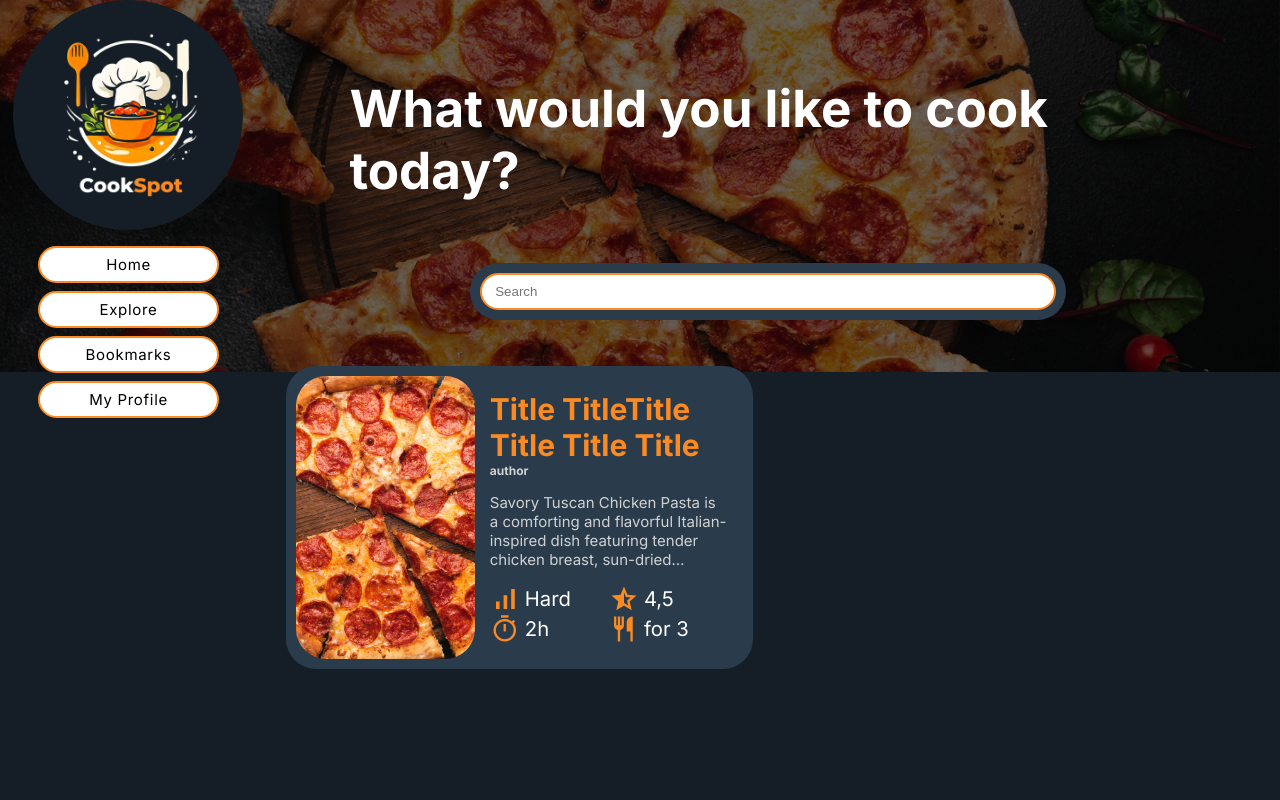
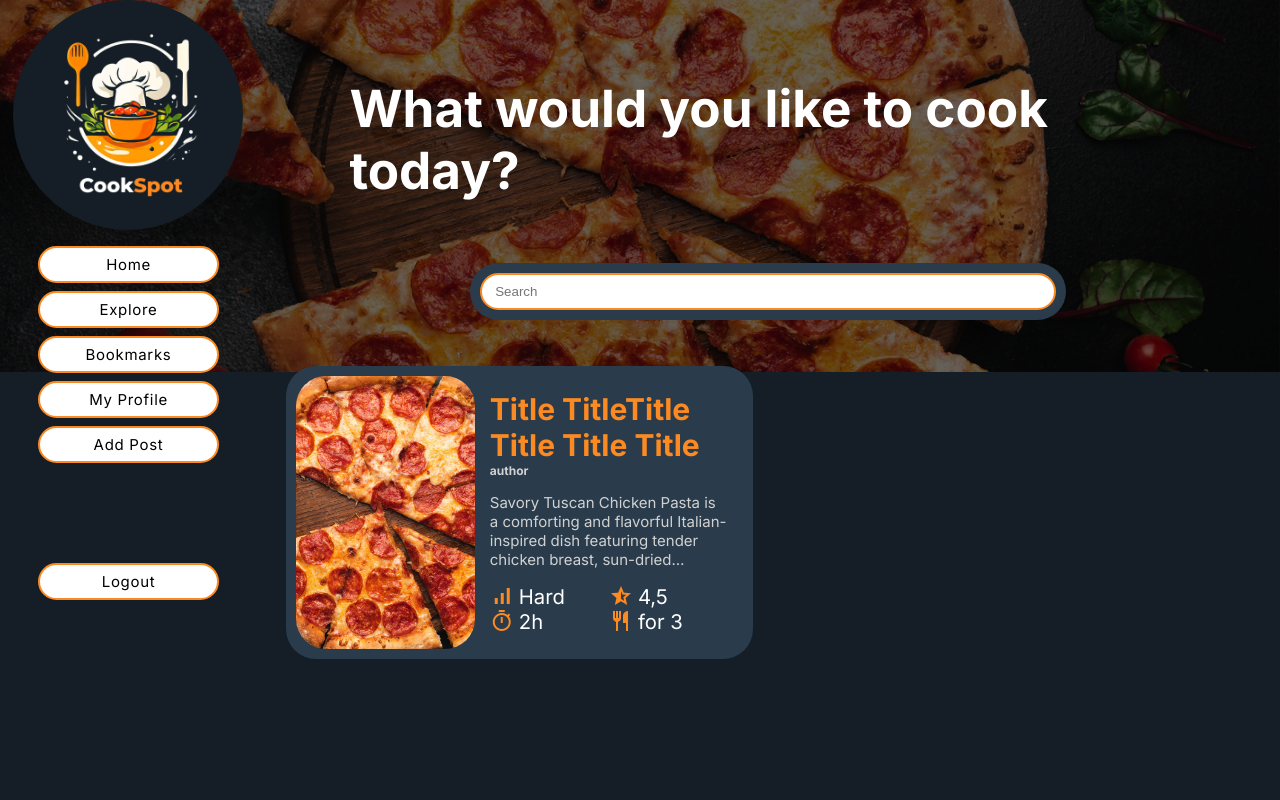
Before and after one commit to ci4m3k/CookSpot, a PHP site: page /public/views/mainpage.php in a window 1280 px wide. Run offline with PHP 8.4, Linux system fonts and the light colour scheme; the template is opened without the code that fills it, so the values that code supplies are empty; some libraries are stand-ins or nearby versions.

Commit message:
created nav.php
created separate file for navigation bar

```diff
--- a/public/css/nav.css
+++ b/public/css/nav.css
@@ -26,6 +26,9 @@
     color: #FB8A22;
 }
 
+.end{
+    margin-top: 100px;
+}
 
 ul {
     letter-spacing: 0.7px;
--- a/public/views/mainpage.php
+++ b/public/views/mainpage.php
@@ -25,24 +25,7 @@
 
 <body>
     <div class="base-container" id="bimg" >
-        <nav>
-            <img src="/img/logo3.png" alt="LOGO ALT">
-            <ul>
-                <li>
-                    <a href="#" class="button">Home</a>
-                </li>
-                <li>
-                    <a href="#" class="button">Explore</a>
-                </li>
-                <li>
-                    <a href="#" class="button">Bookmarks</a>
-                </li>
-                <li>
-                    <a href="#" class="button">My Profile</a>
-                </li>
-            </ul>
-
-        </nav>
+        <?php include_once __DIR__ . '/shared/nav.php' ?>
 
         <main>
 
--- /dev/null
+++ b/public/views/shared/nav.php
@@ -0,0 +1,41 @@
+<link rel="preconnect" href="https://fonts.googleapis.com">
+    <link rel="preconnect" href="https://fonts.gstatic.com" crossorigin>
+    <link href="https://fonts.googleapis.com/css2?family=Inter:wght@100..900&display=swap" rel="stylesheet">
+    <script src="https://kit.fontawesome.com/a33eb12e73.js" crossorigin="anonymous"></script>
+
+
+
+
+    <link rel="stylesheet" href="https://fonts.googleapis.com/css2?family=Material+Symbols+Outlined:opsz,wght,FILL,GRAD@24,400,0,0" />
+
+    <meta charset="UTF-8">
+    <meta http-equiv="X-UA-Compatible" content="IE=edge">
+    <meta name="viewport" content="width=device-width, initial-scale=1.0">
+    <link rel="stylesheet" type="text/css" href="public/css/style.css">
+    <link rel="stylesheet" type="text/css" href="public/css/nav.css">
+
+<nav>
+            <img src="/img/logo3.png" alt="LOGO ALT">
+            <ul>
+                <li>
+                    <a href="/mainpage" class="button">Home</a>
+                </li>
+                <li>
+                    <a href="#" class="button">Explore</a>
+                </li>
+                <li>
+                    <a href="#" class="button">Bookmarks</a>
+                </li>
+                <li>
+                    <a href="#" class="button">My Profile</a>
+                </li>
+                <li>
+                    <a href="/addpost" class="button">Add Post</a>
+                </li>
+
+                <li class="end">
+                    <a href="/logout" class="button">Logout</a>
+                </li>
+            </ul>
+
+        </nav>
```
Also changed, not shown: public/views/add-post.php (+1 -18 lines), public/views/post-page.php (+1 -18 lines).
